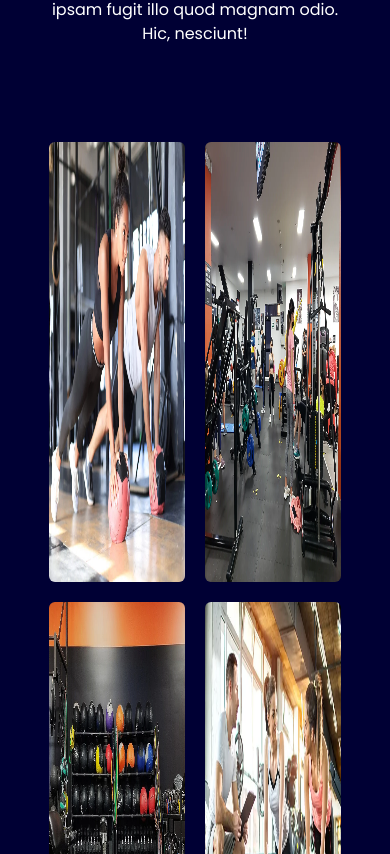
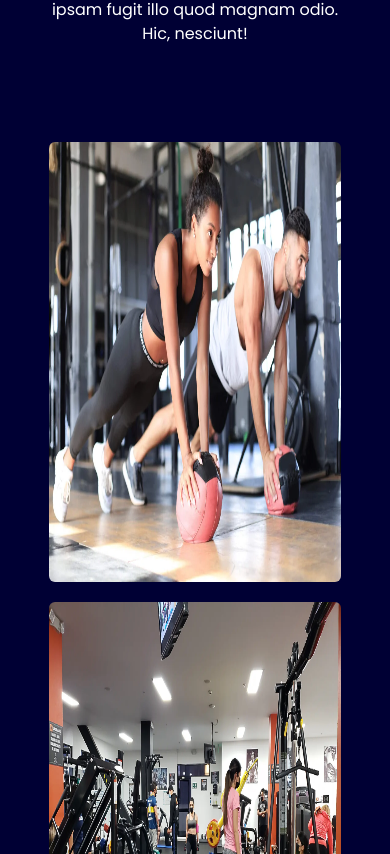
Before and after one commit to BryanGordon/gym, a React (Vite) app: page / in a window 390 px wide. Shown: the part 1190-2044 px from the top of the page. Built offline with nearby package versions, Linux system fonts and the light colour scheme.

Commit message:
Update responsive styles

```diff
--- a/src/components/Collage.tsx
+++ b/src/components/Collage.tsx
@@ -11,7 +11,7 @@ export function Collage () {
 
   return (
     <section className='mb-24'>
-      <article className='text-bodyText w-3/4 my-0 mx-auto grid grid-cols-2 gap-5'>
+      <article className='text-bodyText w-3/4 my-0 mx-auto grid lg:grid-cols-2 gap-5 sm:grid-cols-1'>
         <motion.img
           className='rounded-md w-full h-[440px]'
           src={Exercise} alt='People doing exercise'
```
